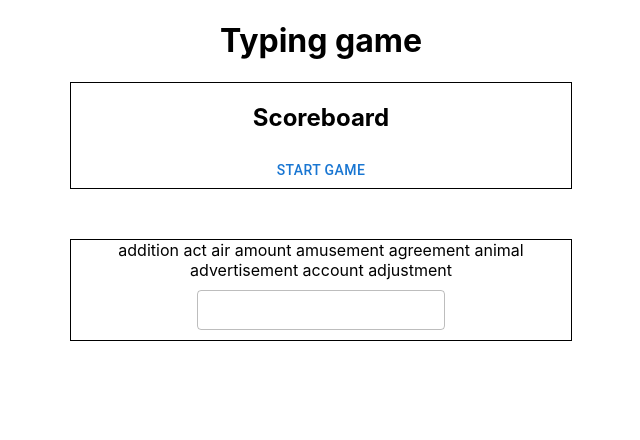
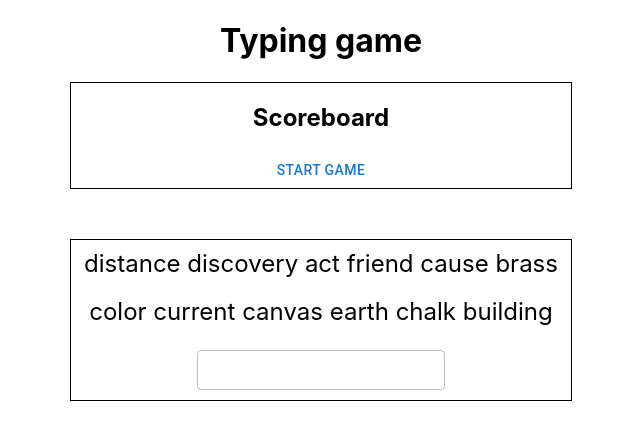
Before and after one commit to edmondklai/typing-game, a React (Create React App) app: page / in a window 1280 px wide. Shown: the top 440 px of the page, without its empty margins (319-959 px from the left). Built offline with nearby package versions, Linux system fonts and the light colour scheme.

Commit message:
feat: Show line a few at a time and scroll

```diff
--- a/src/App.tsx
+++ b/src/App.tsx
@@ -22,7 +22,7 @@ function App(): JSX.Element {
   }
 
   useEffect(() => {
-    setShuffledWords(shuffle(words.slice(0, 10)));
+    setShuffledWords(shuffle(words));
   }, [])
 
   return (
--- a/src/GameSurface.css
+++ b/src/GameSurface.css
@@ -4,11 +4,17 @@
   margin: 50px;
 }
 
+.GameSurface_words {
+  line-height: 3rem;
+  font-size: 1.5rem;
+  height: 100px;
+  overflow: scroll;
+}
+
 .highlight-correct {
   background-color: rgb(121, 255, 121);
 }
 
-
 .highlight-incorrect {
   background-color: rgb(255, 121, 121);
 }
--- a/src/GameSurface.tsx
+++ b/src/GameSurface.tsx
@@ -1,6 +1,6 @@
 
 
-import { useState } from 'react';
+import { useState, useEffect } from 'react';
 import Box from '@mui/material/Box';
 
 import WordsInput from './WordsInput';
@@ -15,9 +15,19 @@ function GameSurface({ shuffledWords,
   gameStarted }: GameSurfaceProps) {
   const [wordsEntered, setWordsEntered] = useState<string>('');
 
+  useEffect(() => {
+    const el = document.getElementById(`word-${wordsEntered.length}`);
+    if (el) {
+      console.log(el)
+      setTimeout(() => {
+        el.scrollIntoView({ behavior: 'smooth' });
+      }, 0)
+    }
+  }, [wordsEntered])
+
   return (
     <div className="GameSurface">
-      <Box>
+      <Box className="GameSurface_words">
         {shuffledWords && shuffledWords.split('').map((character: string,
           index: number) => {
           let className: string;
@@ -28,10 +38,7 @@ function GameSurface({ shuffledWords,
           } else {
             className = "highlight-incorrect"
           }
-
-
-          return <span key={index} className={className}>{character}</span>
-
+          return <span key={index} id={`word-${index}`} className={className}>{character}</span>
         })}
       </Box>
       <WordsInput
--- a/src/WordsInput.tsx
+++ b/src/WordsInput.tsx
@@ -13,6 +13,7 @@ function WordsInput({ wordsEntered, setWordsEntered, gameStarted }: WordsInputPr
 
   function handleChange(e: React.KeyboardEvent): void {
     const key = e.key;
+
     if (key === ' ') {
       setCurrentWord('');
       setWordsEntered(wordsEntered + key);
```
